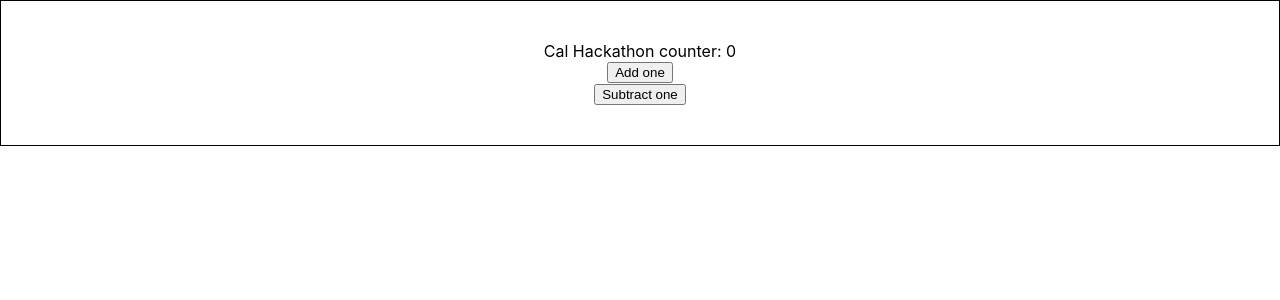
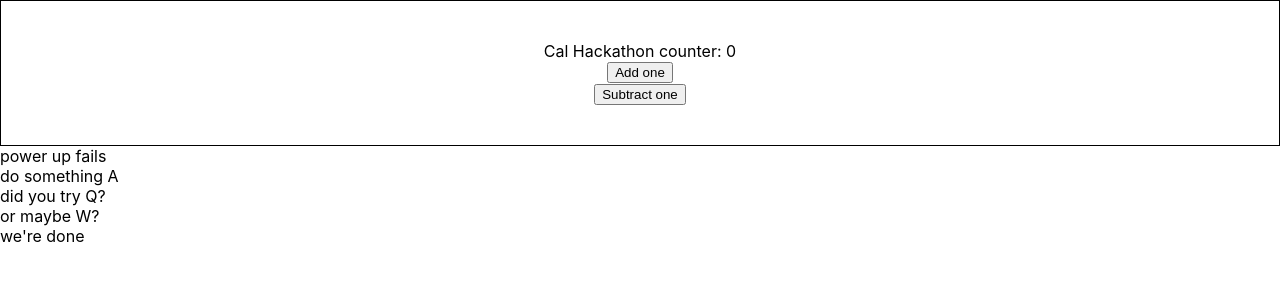
Before and after one commit to hackathoncal/hackathoncal-frontend, a React (Create React App) app: page / in a window 1280 px wide. Shown: the top 300 px of the page. Built offline with nearby package versions, Linux system fonts and the light colour scheme.

Commit message:
added a simple showScenario component

```diff
--- a/src/components/Main.js
+++ b/src/components/Main.js
@@ -1,6 +1,7 @@
 import React, { Component } from "react";
 import { addOne, subtractOne } from "../redux/actions/counterAction.js";
 import { connect } from "react-redux";
+import ShowScenario from "./showScenario";
 import "./Main.scss";
 
 class Main extends Component {
@@ -22,6 +23,7 @@ class Main extends Component {
                         </button>
                     </div>
                 </div>
+                <ShowScenario />
             </React.Fragment>
         );
     }
--- /dev/null
+++ b/src/components/showScenario.js
@@ -0,0 +1,47 @@
+import React, { Component } from "react";
+import { addOne, subtractOne } from "../redux/actions/counterAction.js";
+import { connect } from "react-redux";
+import { scenario1, nodes } from "./constants";
+
+// import "./Main.scss";
+
+class ShowScenario extends Component {
+
+    render() {
+        // let { scenario } = this.props.selectedScenario;
+        const scenario = scenario1;
+        const firstNode = nodes.filter(item => item.id === scenario.first_node)[0];
+        console.log(firstNode);
+        return (
+            <>
+                <div>
+                    <div>{scenario.name}</div>
+                    <div>
+                        {firstNode.text}
+                    </div>
+                    {firstNode.options.map((item, index) => {
+                        return(
+                            <div key={index}>
+                                {item.text}
+                            </div>
+                        )
+
+                    } )}
+                </div>
+            </>
+        );
+    }
+}
+
+const mapStateToProps = (state) => ({
+    counter: state.counter
+});
+
+const mapDispatchToProps = (dispatch) => {
+    return {
+        addOneToCounter: (num) => dispatch(addOne(num)),
+        subtractOneFromCounter: (num) => dispatch(subtractOne(num))
+    };
+};
+
+export default connect(mapStateToProps, mapDispatchToProps)(ShowScenario);
```
Also changed, not shown: 1 other file (tests, documents, lock files or other folders).
